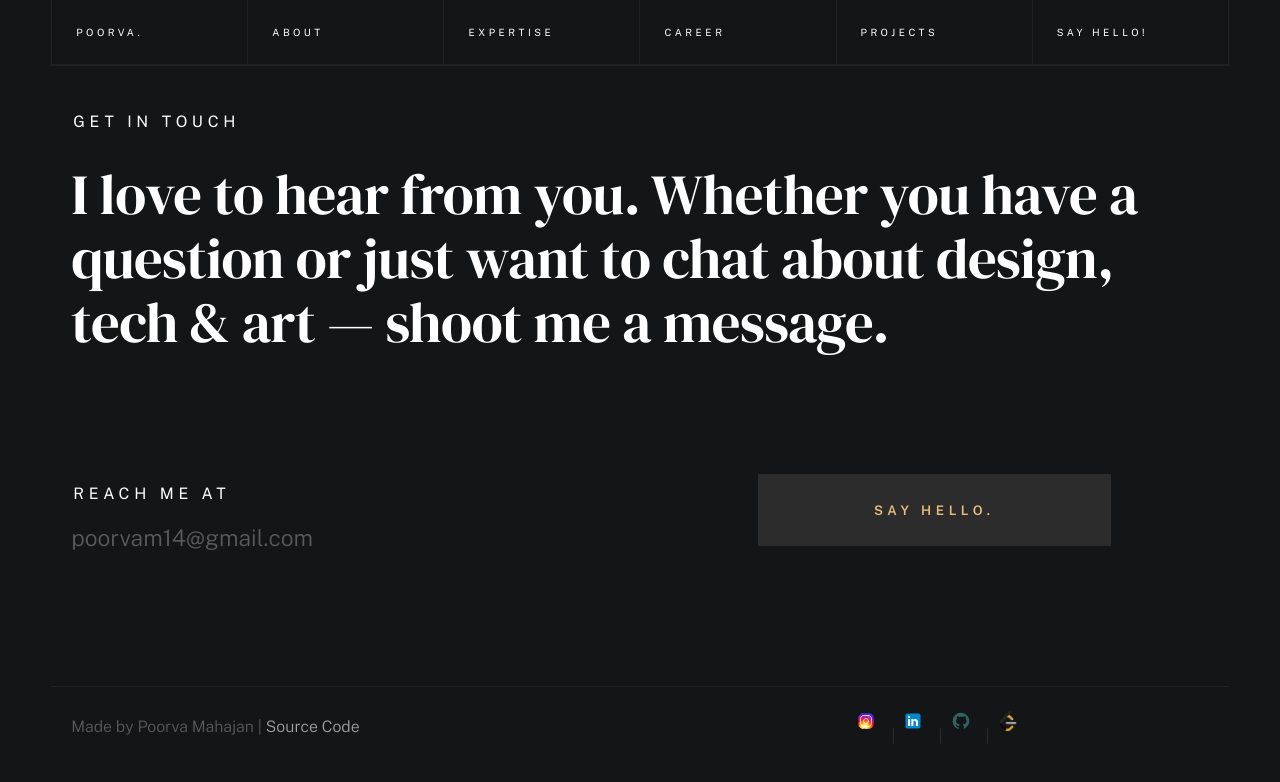
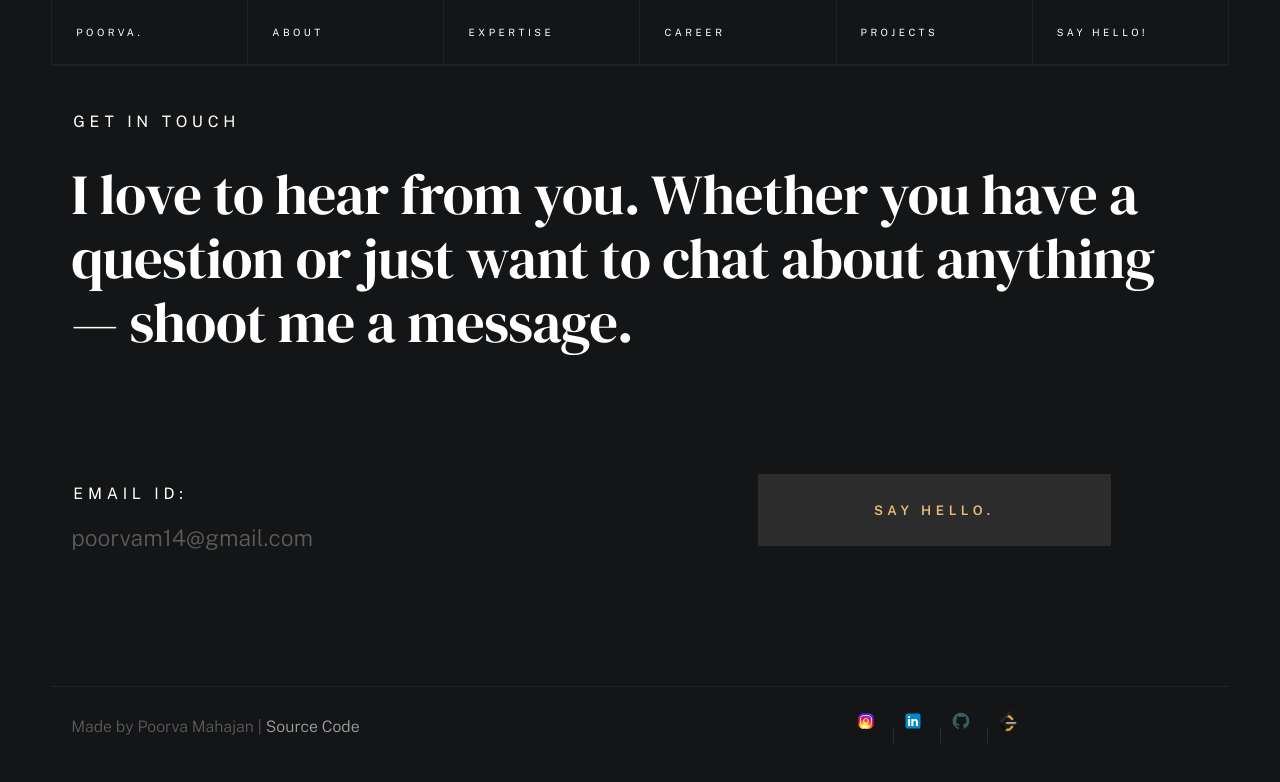
Before and after one commit to poorvamahajan/Portfolio, an Angular app: page /contact in a window 1280 px wide. Shown: the top 782 px of the page. Built offline with nearby package versions, Linux system fonts and the light colour scheme; a web font is replaced by a local one.

Commit message:
UI Change

```diff
--- a/src/app/component/contact/contact.component.html
+++ b/src/app/component/contact/contact.component.html
@@ -11,16 +11,16 @@
         <p class="h1">
           I love to hear from you.
           Whether you have a question or just
-          want to chat about design, tech & art — shoot me a message.
+          want to chat about anything — shoot me a message.
         </p>
       </div>
     </div> <!-- end contact-top -->
 
     <div class="row contact-bottom">
       <div class="column lg-3 md-5 tab-6 stack-on-550 contact-block">
-        <h3 class="text-pretitle">Reach me at</h3>
+        <h3 class="text-pretitle">Email ID:</h3>
         <p class="contact-links">
-          <a href="#" class="mailtoui">poorvam14&#64;gmail.com</a><br>
+          poorvam14&#64;gmail.com<br>
         </p>
       </div>
       <div class="column lg-4 md-12 contact-block">
--- a/src/assets/css/styles.css
+++ b/src/assets/css/styles.css
@@ -3547,7 +3547,7 @@ img.u-pull-left {
     text-transform : uppercase;
     letter-spacing : .2em;
     color          : var(--color-text-light);
-    margin-top     : -.2rem;
+    margin-top     : 2rem;
 }
 
 /* -------------------------------------------------------------------
```
